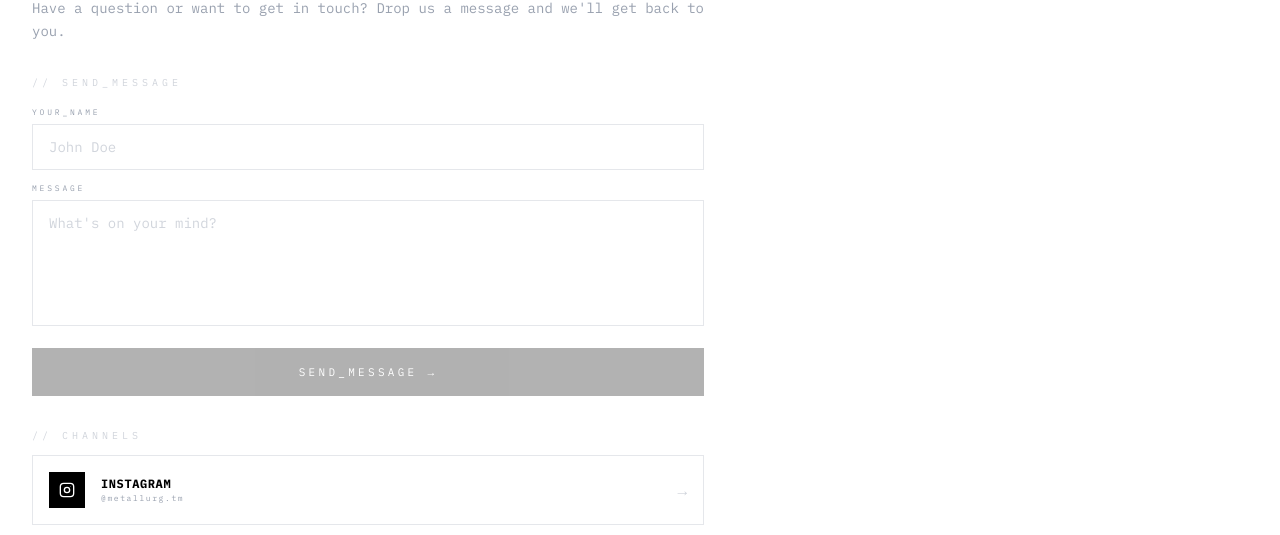
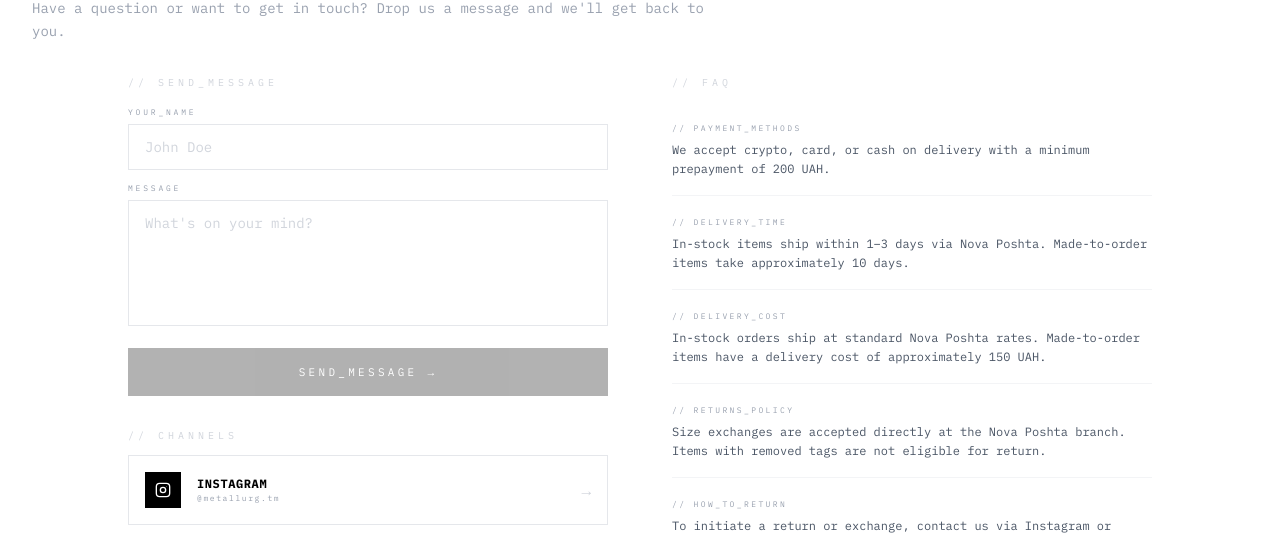
Before and after one commit to nlklfor/metallurg, a React (Vite) app: page /contact in a window 1280 px wide. Shown: the part 287-822 px from the top of the page. Built offline with nearby package versions, Linux system fonts and the light colour scheme; no server answers.

Commit message:
feat: added faq

```diff
--- /dev/null
+++ b/src/lib/constants/contact.ts
@@ -0,0 +1,27 @@
+export const FAQ = [
+  {
+    id: "payment",
+    q: "PAYMENT_METHODS",
+    a: "We accept crypto, card, or cash on delivery with a minimum prepayment of 200 UAH.",
+  },
+  {
+    id: "delivery-time",
+    q: "DELIVERY_TIME",
+    a: "In-stock items ship within 1–3 days via Nova Poshta. Made-to-order items take approximately 10 days.",
+  },
+  {
+    id: "delivery-cost",
+    q: "DELIVERY_COST",
+    a: "In-stock orders ship at standard Nova Poshta rates. Made-to-order items have a delivery cost of approximately 150 UAH.",
+  },
+  {
+    id: "returns",
+    q: "RETURNS_POLICY",
+    a: "Size exchanges are accepted directly at the Nova Poshta branch. Items with removed tags are not eligible for return.",
+  },
+  {
+    id: "contact-returns",
+    q: "HOW_TO_RETURN",
+    a: "To initiate a return or exchange, contact us via Instagram or Telegram before sending the item back.",
+  },
+];
--- a/src/pages/Contact.tsx
+++ b/src/pages/Contact.tsx
@@ -1,5 +1,6 @@
 import { motion, AnimatePresence } from "framer-motion";
 import { Footer, Navbar } from "@/components";
+import { FAQ } from "@/lib/constants/contact";
 import Breadcrumbs from "@/components/layout/Breadcrumbs";
 import { Send } from "lucide-react";
 import { useContact } from "@/hooks/useContact";
@@ -38,8 +39,9 @@ export default function Contact() {
       </div>
 
       <div className="px-4 sm:px-8 pb-10 sm:pb-16 flex-1">
-        <div className="max-w-2xl space-y-8">
-          {/* Contact Form */}
+        <div className="max-w-5xl mx-auto grid grid-cols-1 lg:grid-cols-2 gap-10 sm:gap-16 items-start">
+          {/* Left — Form + Socials */}
+          <div className="space-y-8">
             <AnimatePresence mode="wait">
               {sent ? (
                 <motion.div
@@ -206,6 +208,28 @@ export default function Contact() {
               </div>
             </div>
           </div>
+
+          {/* Right — FAQ */}
+          <div className="space-y-1">
+            <p className="text-[9px] sm:text-[10px] text-gray-300 tracking-[0.4em] uppercase mb-4">
+              // FAQ
+            </p>
+            {FAQ.map((item, i) => (
+              <motion.div
+                key={item.id}
+                initial={{ opacity: 0, y: 8 }}
+                animate={{ opacity: 1, y: 0 }}
+                transition={{ duration: 0.3, delay: i * 0.06 }}
+                className="border-b border-gray-100 py-4"
+              >
+                <p className="text-[8px] font-ibm-mono uppercase tracking-[0.3em] text-gray-400 mb-1.5">
+                  // {item.q}
+                </p>
+                <p className="text-xs text-gray-600 leading-relaxed">{item.a}</p>
+              </motion.div>
+            ))}
+          </div>
+        </div>
       </div>
 
       <Footer />
```
Lines whose indentation alone changed are shown as unchanged.
